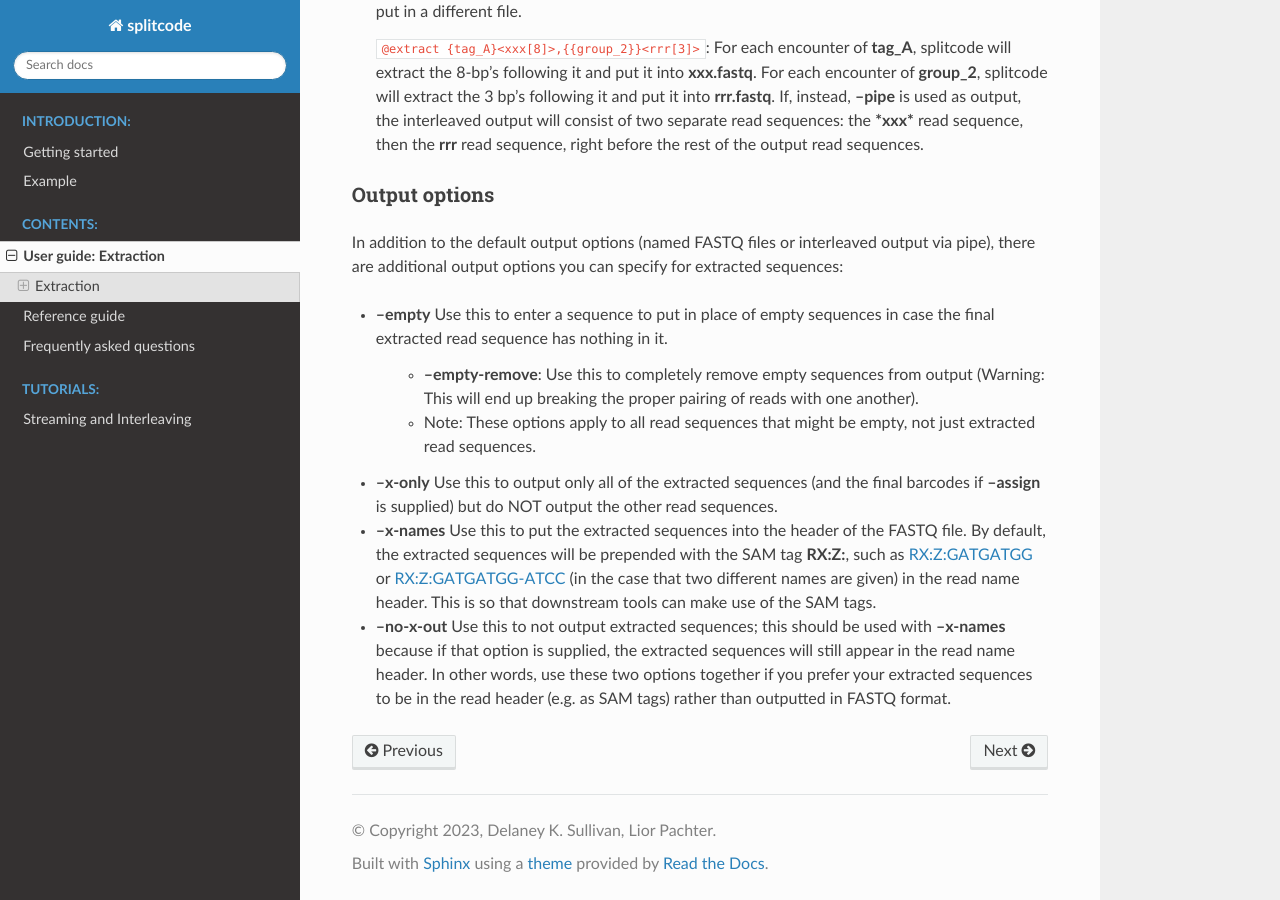
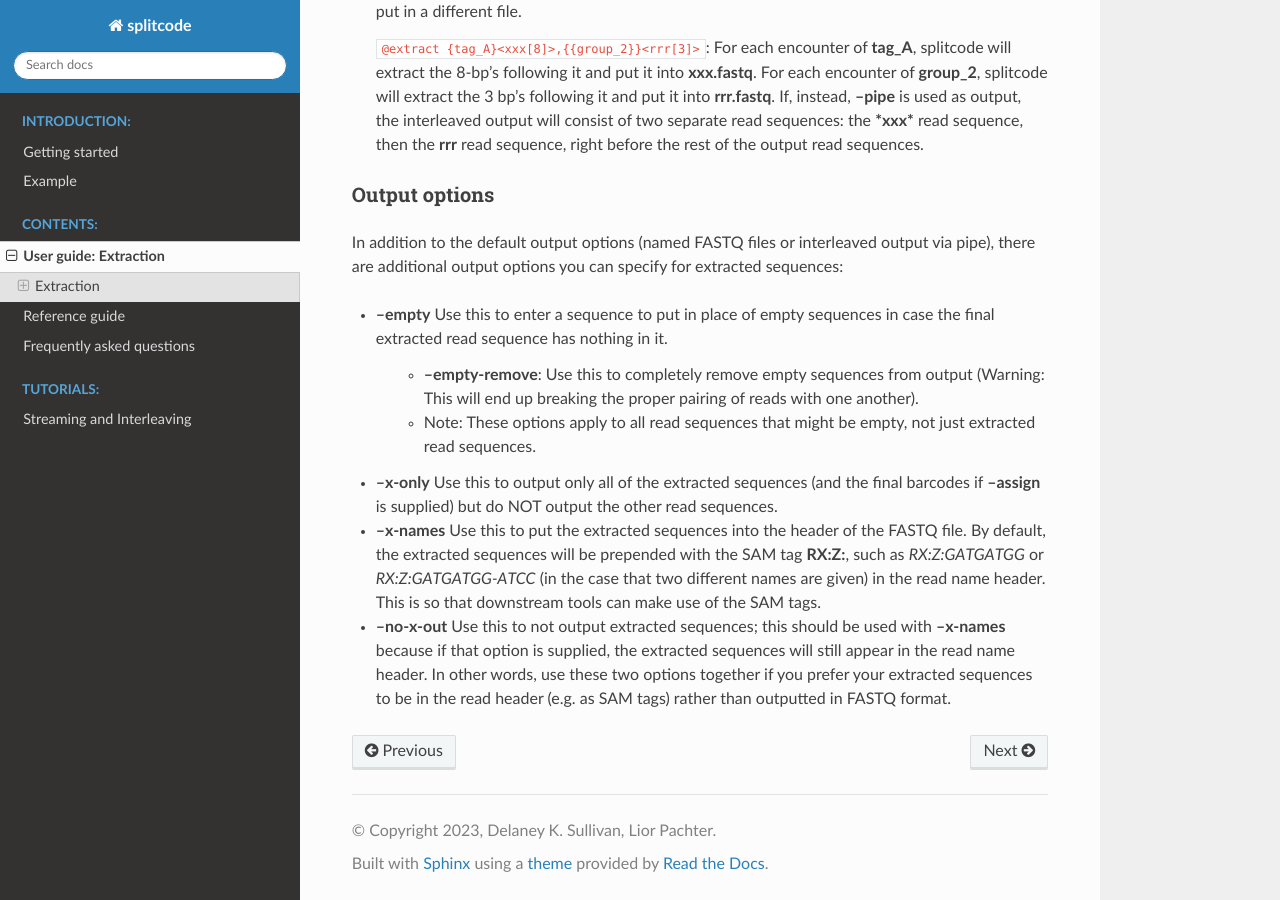
Before and after one commit to pachterlab/splitcode-tutorial, a Sphinx documentation site: the page built from docs/source/user_guide_extraction.rst, in a window 1280 px wide and 900 px high, scrolled down 3900 px. Built offline with Sphinx 7.4.7 and the Read the Docs theme 2.0.0, drawn with Linux system fonts in a browser that asks for light colours.

```diff
--- a/docs/source/user_guide_extraction.rst
+++ b/docs/source/user_guide_extraction.rst
@@ -151,6 +151,6 @@ In addition to the default output options (named FASTQ files or interleaved outp
 
 * **--x-only** Use this to output only all of the extracted sequences (and the final barcodes if **--assign** is supplied) but do NOT output the other read sequences.
 
-* **--x-names** Use this to put the extracted sequences into the header of the FASTQ file. By default, the extracted sequences will be prepended with the SAM tag **RX:Z:**, such as RX:Z:GATGATGG or RX:Z:GATGATGG-ATCC (in the case that two different names are given) in the read name header. This is so that downstream tools can make use of the SAM tags.
+* **--x-names** Use this to put the extracted sequences into the header of the FASTQ file. By default, the extracted sequences will be prepended with the SAM tag **RX:Z:**, such as *RX:Z:GATGATGG* or *RX:Z:GATGATGG-ATCC* (in the case that two different names are given) in the read name header. This is so that downstream tools can make use of the SAM tags.
 
 * **--no-x-out** Use this to not output extracted sequences; this should be used with **--x-names** because if that option is supplied, the extracted sequences will still appear in the read name header. In other words, use these two options together if you prefer your extracted sequences to be in the read header (e.g. as SAM tags) rather than outputted in FASTQ format.
```
